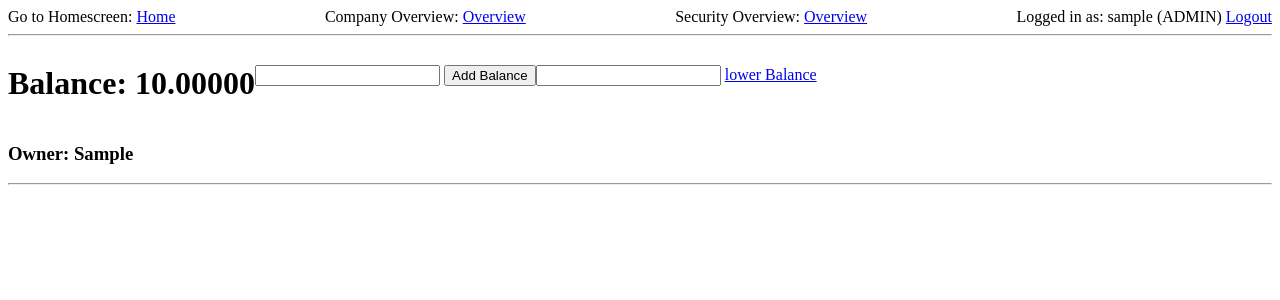
After one commit to Trooooooonix/PRDKE-SS23, a Flask app: page /associated_account/1 in a window 1280 px wide. The commit adds this page. Shown: the top 300 px of the page. Run offline with Flask 3, Linux system fonts and the light colour scheme; a user stored in the database is signed in; tables that the repository leaves empty hold one stand-in row (values such as "Sample post"); some libraries are stand-ins or nearby versions.

Commit message:
Adding and lowering balances does not work, tried to implement it, but not finished

```diff
--- a/projectDirectory/app/routes.py
+++ b/projectDirectory/app/routes.py
@@ -75,6 +75,7 @@ def register():
         return redirect(url_for('login'))
     return render_template('register.html', title='Register', form=form)
 
+
 # ============================================================================================================
 # Everything needed for COMPANY
 # ============================================================================================================
@@ -84,12 +85,14 @@ def company_overview():
     companies = Company.query.all()
     return render_template('company_overview.html', title='Company Overview', companies=companies)
 
+
 @app.route('/company/details/<int:company_id>')
 @login_required
 def company_details(company_id):
     company = Company.query.get_or_404(company_id)
     securities = Security.query.filter_by(comp_id=company_id).all
     return render_template('company_details.html', title=company.company_name, company=company, securities=securities)
+
 
 @app.route('/company/creation', methods=['GET', 'POST', 'PUT'])
 @login_required
@@ -126,9 +129,37 @@ def company_deletion(company_id):
     company = Company.query.get(company_id)
     db.session.delete(company)
     db.session.commit()
-    print(company)
+    # print(company)
     flash('Firma "' + company.company_name + '" gelöscht!')
     return redirect(request.referrer or url_for('company_overview'))
+
+
+# ============================================================================================================
+# TODO: Everything needed for Account
+# ============================================================================================================
+@app.route('/associated_account/<int:account_id>', methods=['GET'])
+@login_required
+def account_index(account_id):
+    account = Account.query.get(account_id)
+    return render_template('account_index.html', title="Account overview", account=account)
+
+@app.route('/addBalance/<int:account_id>', methods=['PUT'])
+@login_required
+def add_balance(account_id):
+    acc = Account.query.get(account_id)
+    acc.balance += request.form['balance']
+    db.session.commit()
+    flash("Balance has been edited")
+    return redirect(request.referrer)
+
+@app.route('/lowerBalance/<int:account_id>', methods=['PUT'])
+@login_required
+def lower_balance(account_id):
+    acc = Account.query.get(account_id)
+    acc.balance -= request.form['balance']
+    db.session.commit()
+    flash("Balance has been edited")
+    return redirect(request.referrer)
 
 # ============================================================================================================
 # TODO: Everything needed for Securities
@@ -157,7 +188,7 @@ def security_creation():
 
         flash(f'Congratulations, you have successfully created the Security: {security.name} '
               f'from company: {security.comp_id}')
-        return redirect(url_for('home_site'))
+        return redirect(request.referrer or url_for('home_site'))
     return render_template('security_creation.html', title='Create Security', form=form)
 
 
@@ -171,6 +202,7 @@ def security_deletion(security_id):
     flash(f'Security: {security.name} deleted successfully!')
     return redirect(request.referrer or url_for('security_overview'))
 
+
 # ============================================================================================================
 # TODO: Everything needed for interaction with other applications
 # ============================================================================================================
@@ -182,30 +214,36 @@ def security_deletion(security_id):
 def get_specific_marketSec(market_id):
     return market_id
 
+
 @app.route('/firmen/<int:comp_id>', methods=['GET'])
 @login_required
 def get_specific_company(comp_id):
     return comp_id
+
 
 @app.route('/firmen', methods=['GET'])
 @login_required
 def get_companies():
     return 1
 
+
 @app.route('/firmen/wertpapiere/<int:sec_id>', methods=['GET'])
 @login_required
 def get_specific_security(sec_id):
     return sec_id
+
 
 @app.route('/firmen/wertpapiere', methods=['GET'])
 @login_required
 def get_securities():
     return 1
 
+
 @app.route('/firmen/<int:comp_id>', methods=['GET'])
 @login_required
 def get_companies_sec(comp_id):
     return comp_id
+
 
 # ==============
 # PUT
@@ -215,10 +253,12 @@ def get_companies_sec(comp_id):
 def put_boughtSec(sec_id):
     return sec_id
 
+
 @app.route('/firmen/wertpapier/buy/<int:sec_id>', methods=['PUT'])
 @login_required
 def put_buySec(sec_id):
     return sec_id
+
 
 # ==============
 # POST
--- /dev/null
+++ b/projectDirectory/app/templates/account_index.html
@@ -0,0 +1,19 @@
+{% extends "base.html" %}
+
+{% block content %}
+    <div style="display: flex; align-items: center">
+        <h1> Balance: {{ account.balance }} </h1>
+
+        <form action="{{ url_for('add_balance', account_id=account.account_id) }}" method="PUT">
+            <input type="number" step=".01" name="balance">
+            <button type="submit">Add Balance</button>
+        </form>
+
+        <form action="{{ url_for('lower_balance', account_id=account.account_id) }}" method="PUT">
+            <input type="number" id="lowered_value" name="lowered_value" min="0" step=".01">
+            <a href="#" onClick="lowerBalance()">lower Balance</a>
+        </form>
+
+    </div>
+    <h3> Owner: {{ account.owner }}</h3>
+{% endblock %}
--- a/projectDirectory/app/templates/company_details.html
+++ b/projectDirectory/app/templates/company_details.html
@@ -25,6 +25,10 @@
         </p>
     </div>
 
+    {% if current_user.admin_tag %}
+        <a href="{{ url_for('account_index', account_id=company.account_nr) }}">Show Account-details</a>
+        <a href="{{ url_for('security_creation') }}">Create Security</a>
+    {% endif %}
     <hr>
 
     <h2>Available Securities of {{ company.company_name }}:</h2>
```
Also changed, not shown: projectDirectory/app.db.
